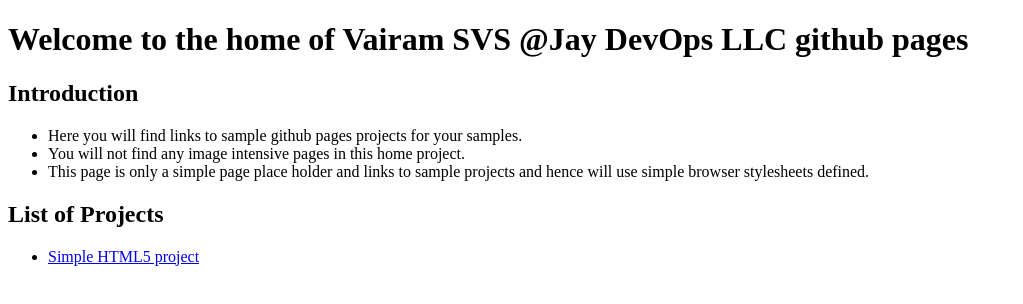
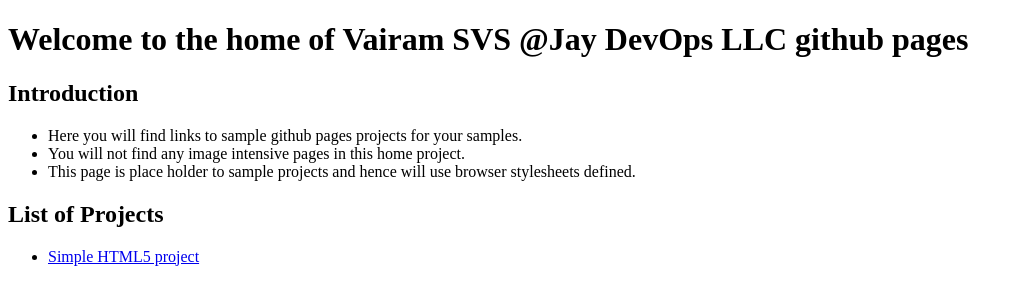
Before and after one commit to vairamsvsjdo/vairamsvsjdo.github.io, a plain HTML site: page index.html in a window 1280 px wide. Shown: the whole page, without its empty margins (0-1023 px from the left). Drawn offline with Linux system fonts and the light colour scheme.

Commit message:
simplified 3rd sentence

```diff
--- a/index.html
+++ b/index.html
@@ -12,7 +12,7 @@
     <ul>
         <li>Here you will find links to sample github pages projects for your samples.</li>
         <li>You will not find any image intensive pages in this home project. </li>
-        <li>This page is only a simple page place holder and links to sample projects and hence will use simple browser stylesheets defined.</li>
+        <li>This page is place holder to sample projects and hence will use browser stylesheets defined.</li>
     </ul>
 </p>
 <p>
```
